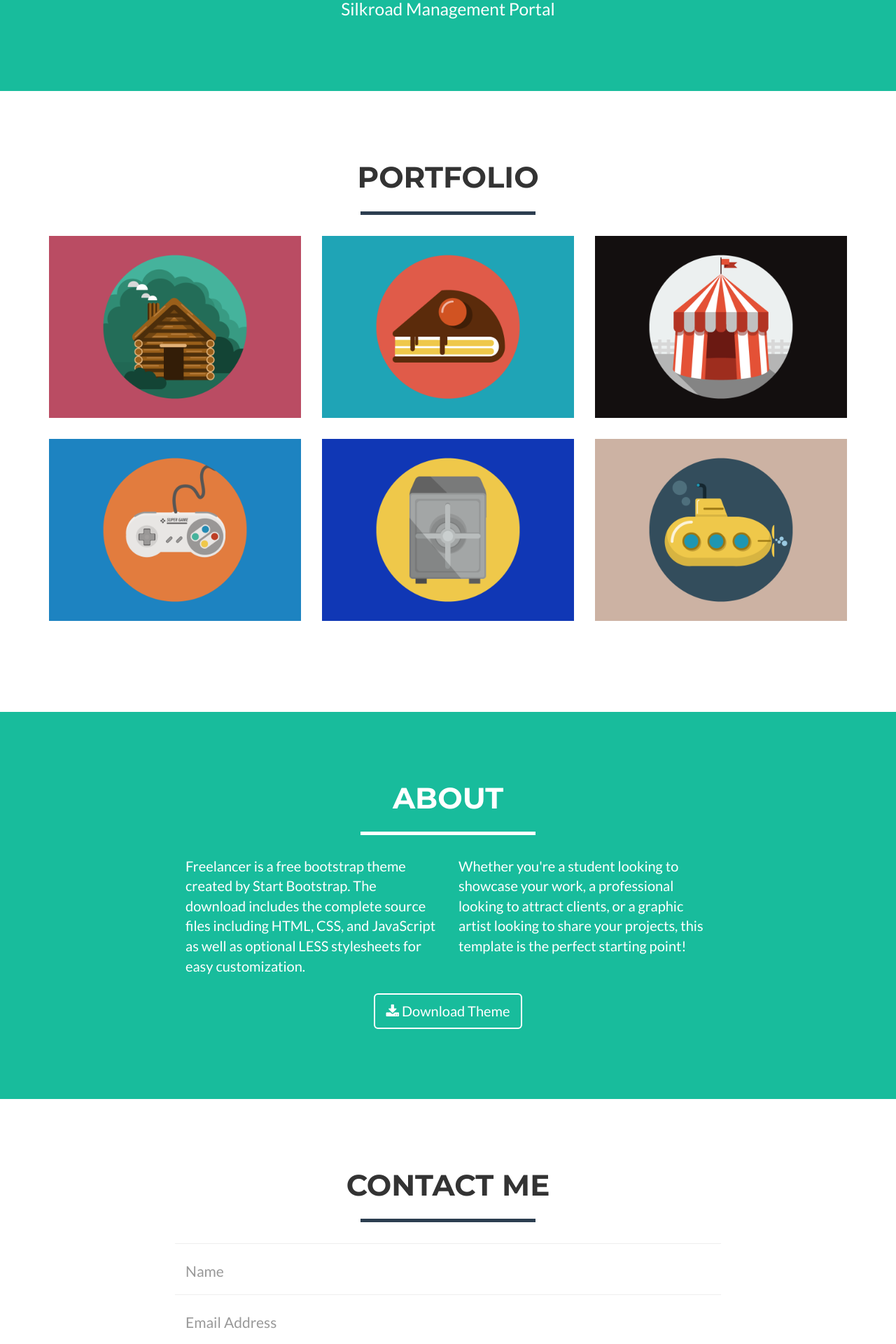
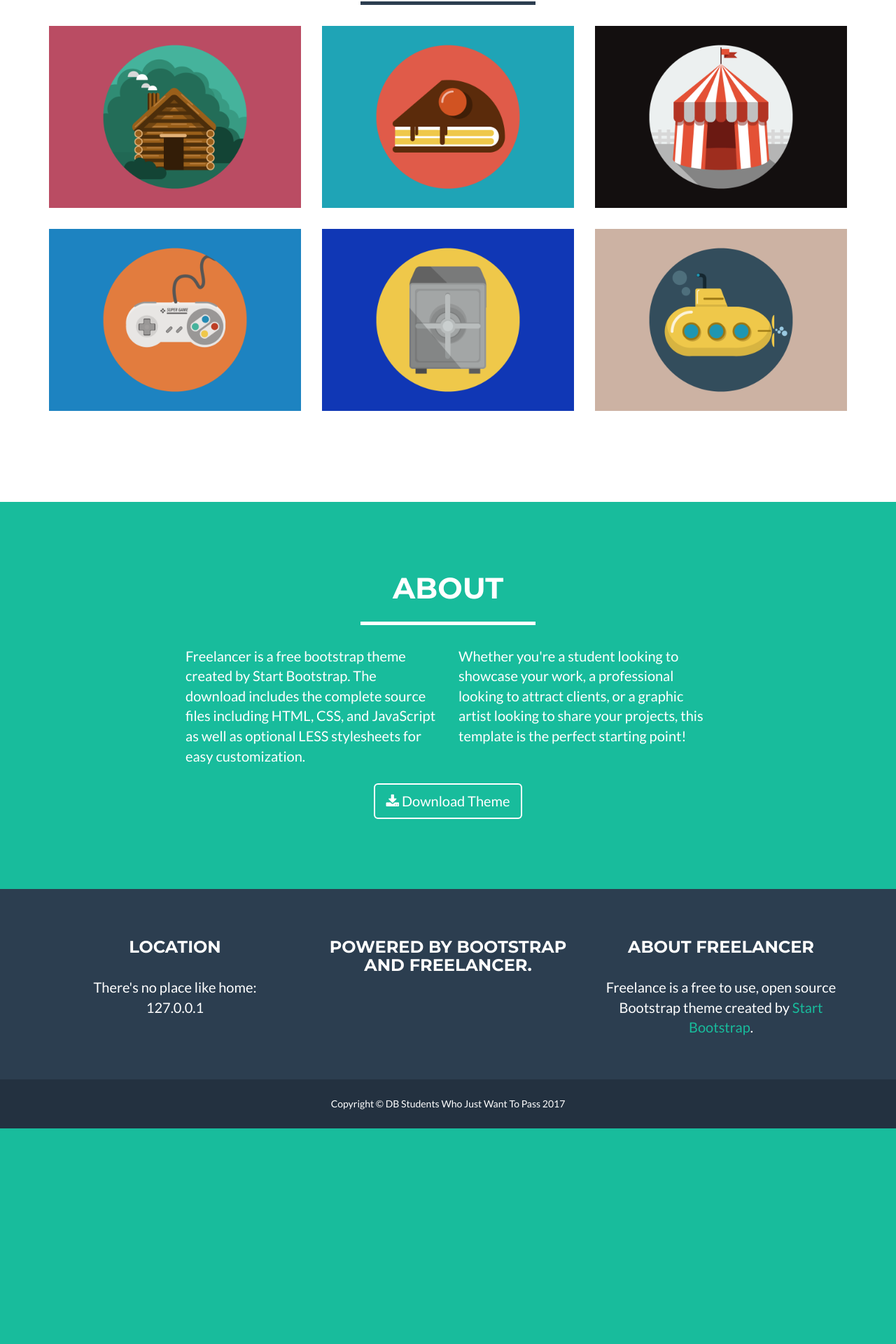
Before and after one commit to 0x8/DatabaseDesign, a Flask app: page / in a window 1280 px wide. Shown: the part 920-2840 px from the top of the page at 70% size. After the commit the page ends 2532 px from the top, so only its background shows below. Run offline with Flask 2, Linux system fonts and the light colour scheme; the visitor is signed in with stand-in values (Sample User, id 1); some libraries are stand-ins or nearby versions.

Commit message:
Removed contacts section, resized image to be 300x300, and fixed some headings to contain relevant text

```diff
--- a/templates/index.html
+++ b/templates/index.html
@@ -10,11 +10,11 @@ Silkroad Management Portal
         <div class="container" id="maincontent" tabindex="-1">
             <div class="row">
                 <div class="col-lg-12">
-                    <img class="img-responsive" src="/static/img/profile.png" alt="">
+                    <img class="img-responsive" src="/static/img/profile.png" alt="" width="300" height="300">
                     <div class="intro-text">
-                        <h1 class="name">Start Bootstrap</h1>
+                        <h1 class="name">Silkroad Management Home</h1>
                         <hr class="star-light">
-                        <span class="skills">Silkroad Management Portal</span>
+                        <span class="skills">A Database Design Project</span>
                     </div>
                 </div>
             </div>
@@ -120,58 +120,5 @@ Silkroad Management Portal
         </div>
     </section>
 
-    <!-- Contact Section -->
-    <section id="contact">
-        <div class="container">
-            <div class="row">
-                <div class="col-lg-12 text-center">
-                    <h2>Contact Me</h2>
-                    <hr class="star-primary">
-                </div>
-            </div>
-            <div class="row">
-                <div class="col-lg-8 col-lg-offset-2">
-                    <!-- To configure the contact form email address, go to mail/contact_me.php and update the email address in the PHP file on line 19. -->
-                    <!-- The form should work on most web servers, but if the form is not working you may need to configure your web server differently. -->
-                    <form name="sentMessage" id="contactForm" novalidate>
-                        <div class="row control-group">
-                            <div class="form-group col-xs-12 floating-label-form-group controls">
-                                <label for="name">Name</label>
-                                <input type="text" class="form-control" placeholder="Name" id="name" required data-validation-required-message="Please enter your name.">
-                                <p class="help-block text-danger"></p>
-                            </div>
-                        </div>
-                        <div class="row control-group">
-                            <div class="form-group col-xs-12 floating-label-form-group controls">
-                                <label for="email">Email Address</label>
-                                <input type="email" class="form-control" placeholder="Email Address" id="email" required data-validation-required-message="Please enter your email address.">
-                                <p class="help-block text-danger"></p>
-                            </div>
-                        </div>
-                        <div class="row control-group">
-                            <div class="form-group col-xs-12 floating-label-form-group controls">
-                                <label for="phone">Phone Number</label>
-                                <input type="tel" class="form-control" placeholder="Phone Number" id="phone" required data-validation-required-message="Please enter your phone number.">
-                                <p class="help-block text-danger"></p>
-                            </div>
-                        </div>
-                        <div class="row control-group">
-                            <div class="form-group col-xs-12 floating-label-form-group controls">
-                                <label for="message">Message</label>
-                                <textarea rows="5" class="form-control" placeholder="Message" id="message" required data-validation-required-message="Please enter a message."></textarea>
-                                <p class="help-block text-danger"></p>
-                            </div>
-                        </div>
-                        <br>
-                        <div id="success"></div>
-                        <div class="row">
-                            <div class="form-group col-xs-12">
-                                <button type="submit" class="btn btn-success btn-lg">Send</button>
-                            </div>
-                        </div>
-                    </form>
-                </div>
-            </div>
-        </div>
-    </section>
+
 {% endblock %}
```
